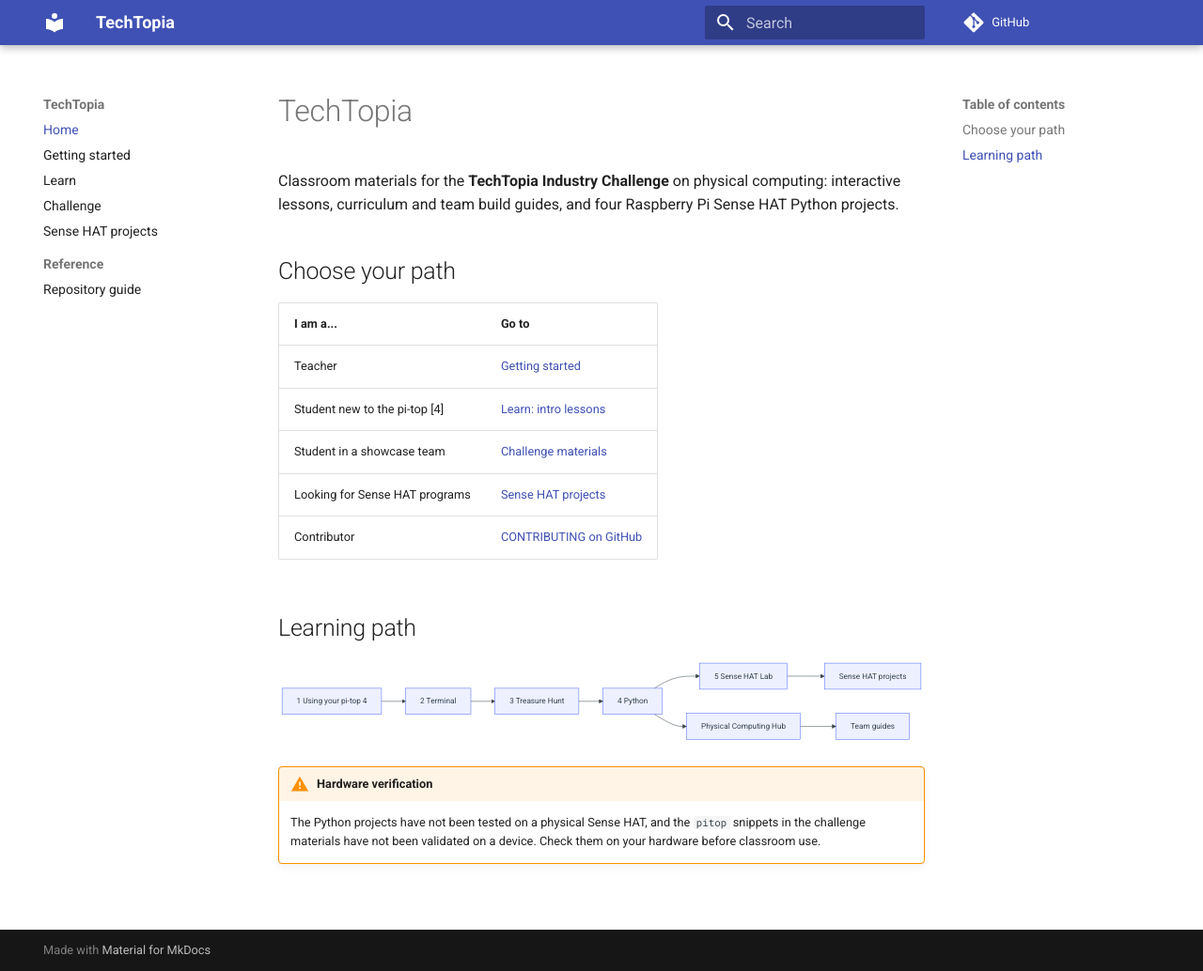
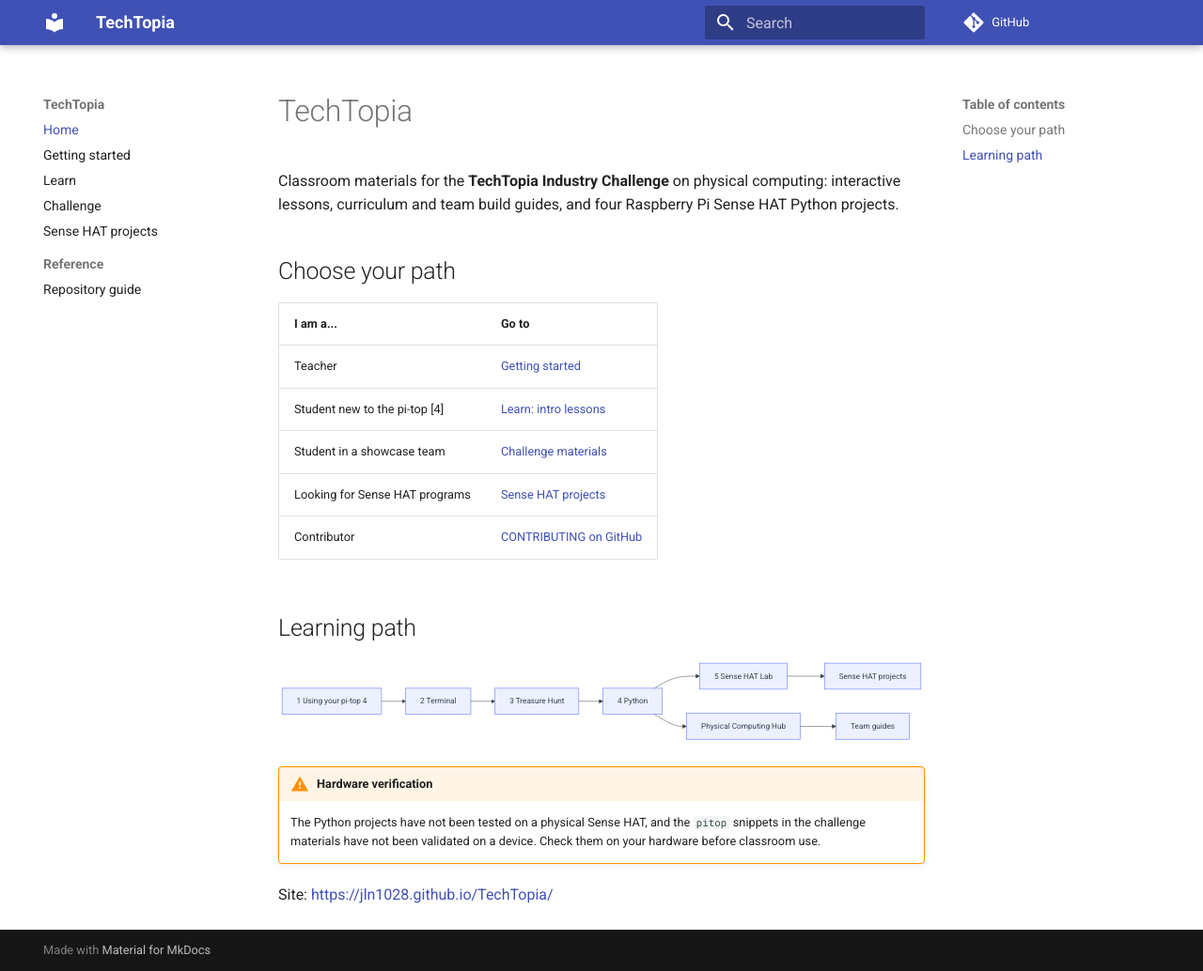
Before and after one commit to jln1028/TechTopia, an MkDocs documentation site: the page built from docs/index.md, in a window 1280 px wide and 1034 px high. Shown: the whole window at 94% size. Built offline with MkDocs 1.6.1 and Material for MkDocs 9.7.7, drawn with Linux system fonts in a browser that asks for light colours; comment, search, counter and statistics services are not loaded; part of the change alters nothing that is shown.

Commit message:
Docs: add published site link

```diff
--- a/docs/index.md
+++ b/docs/index.md
@@ -27,3 +27,5 @@ flowchart LR
 
 !!! warning "Hardware verification"
     The Python projects have not been tested on a physical Sense HAT, and the `pitop` snippets in the challenge materials have not been validated on a device. Check them on your hardware before classroom use.
+
+Site: <https://jln1028.github.io/TechTopia/>
```
